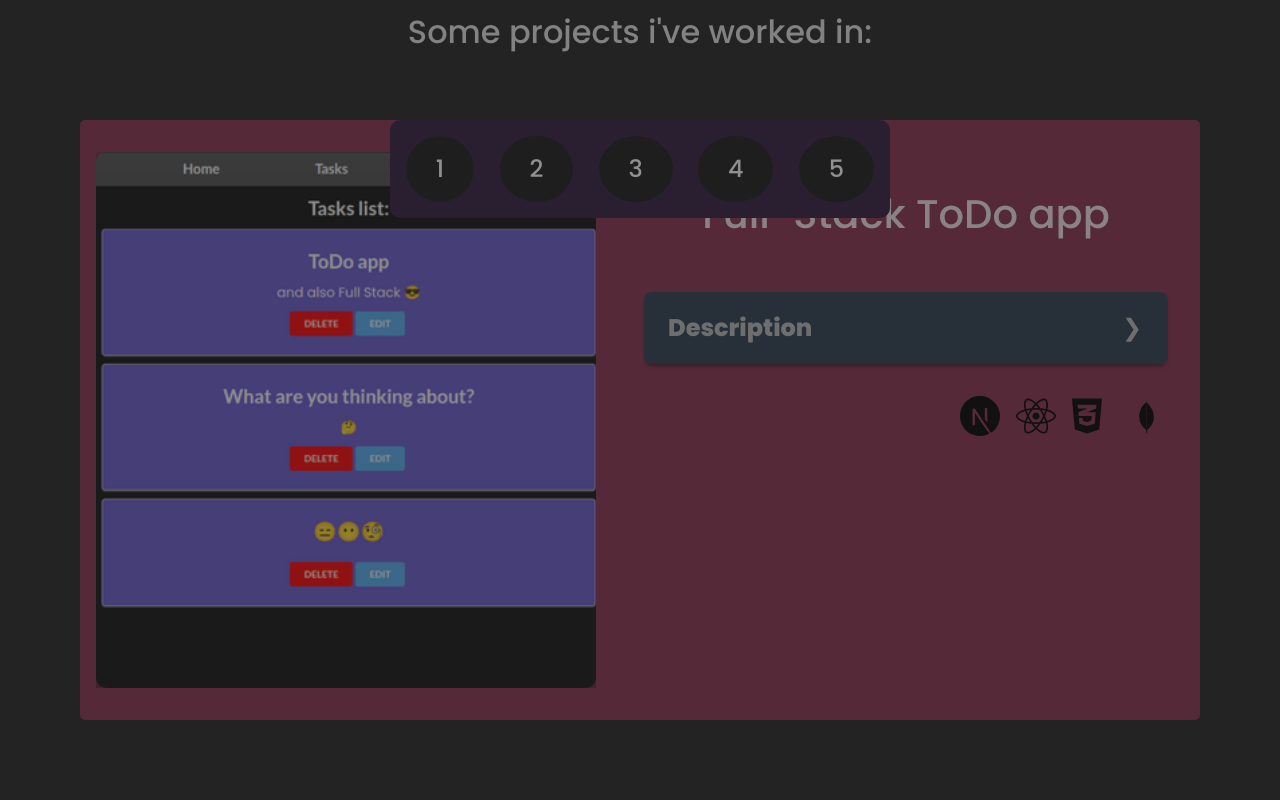
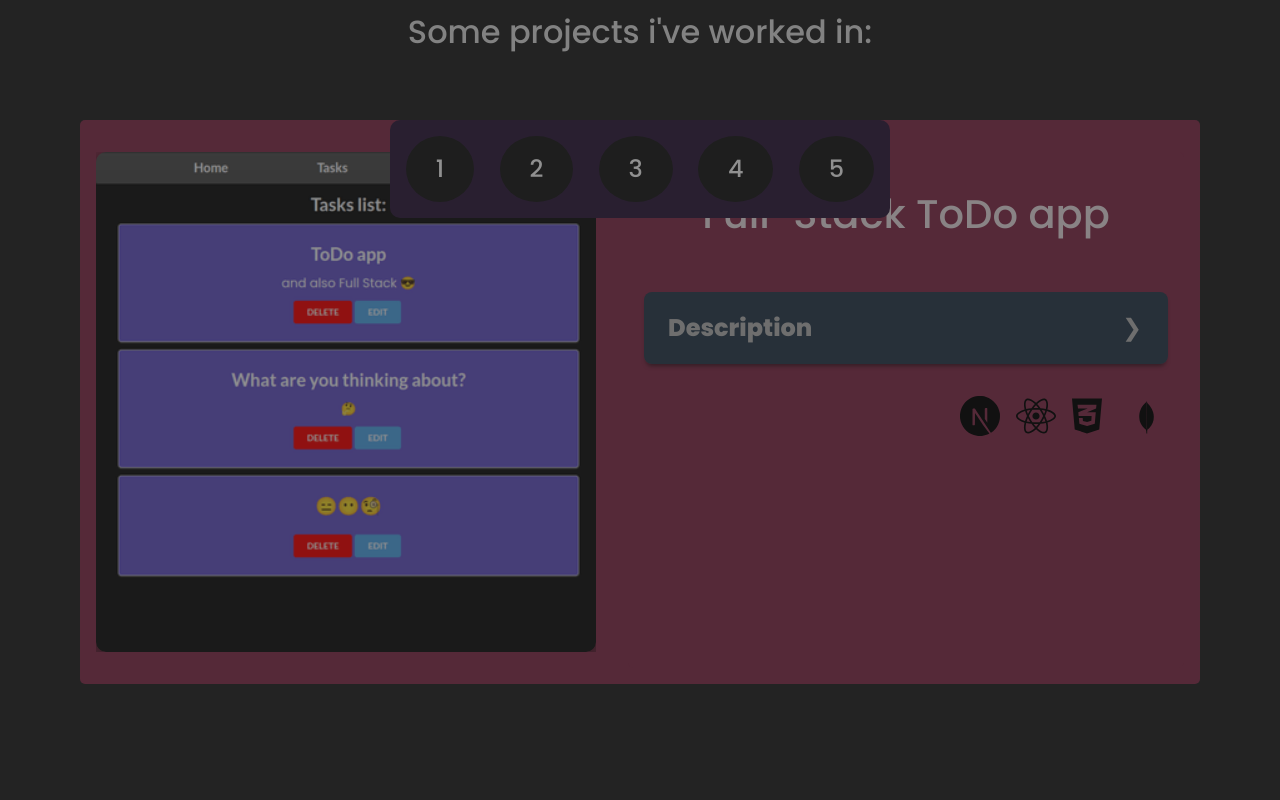
Before and after one commit to genaroibc/portfolio, a React (Vite) app: page / in a window 1280 px wide. Shown: the part 2020-2820 px from the top of the page. Built offline with nearby package versions, Linux system fonts and the light colour scheme.

Commit message:
[FIX]: show correct image width on medium screens

```diff
--- a/src/components/Projects.jsx
+++ b/src/components/Projects.jsx
@@ -50,8 +50,6 @@ const STSlide = styled(STFlexCont)`
   }
 
   @media screen and (min-width: 768px) {
-    min-height: 600px;
-
     &.${SLIDER_CLASS} {
       display: flex;
     }
```
